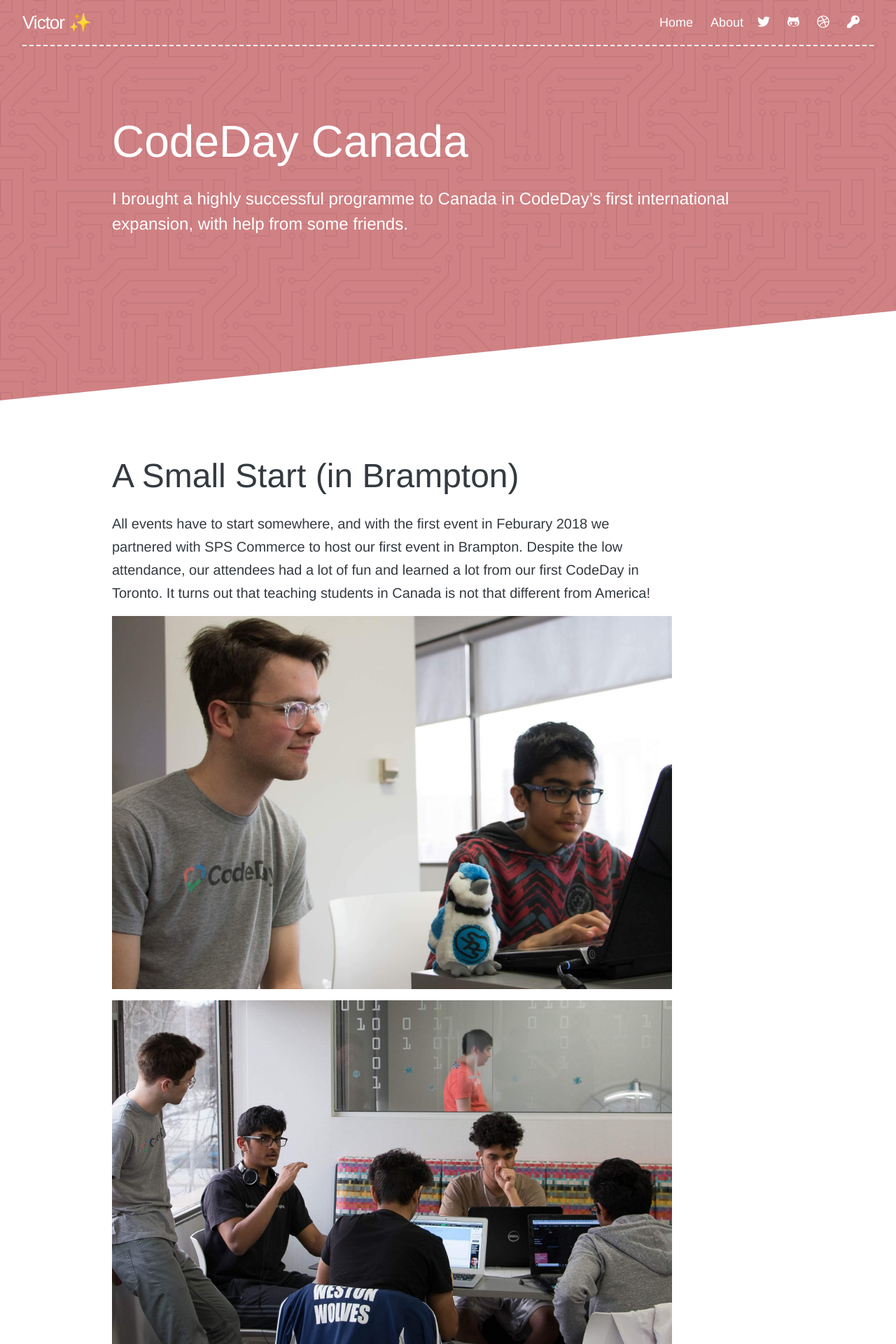
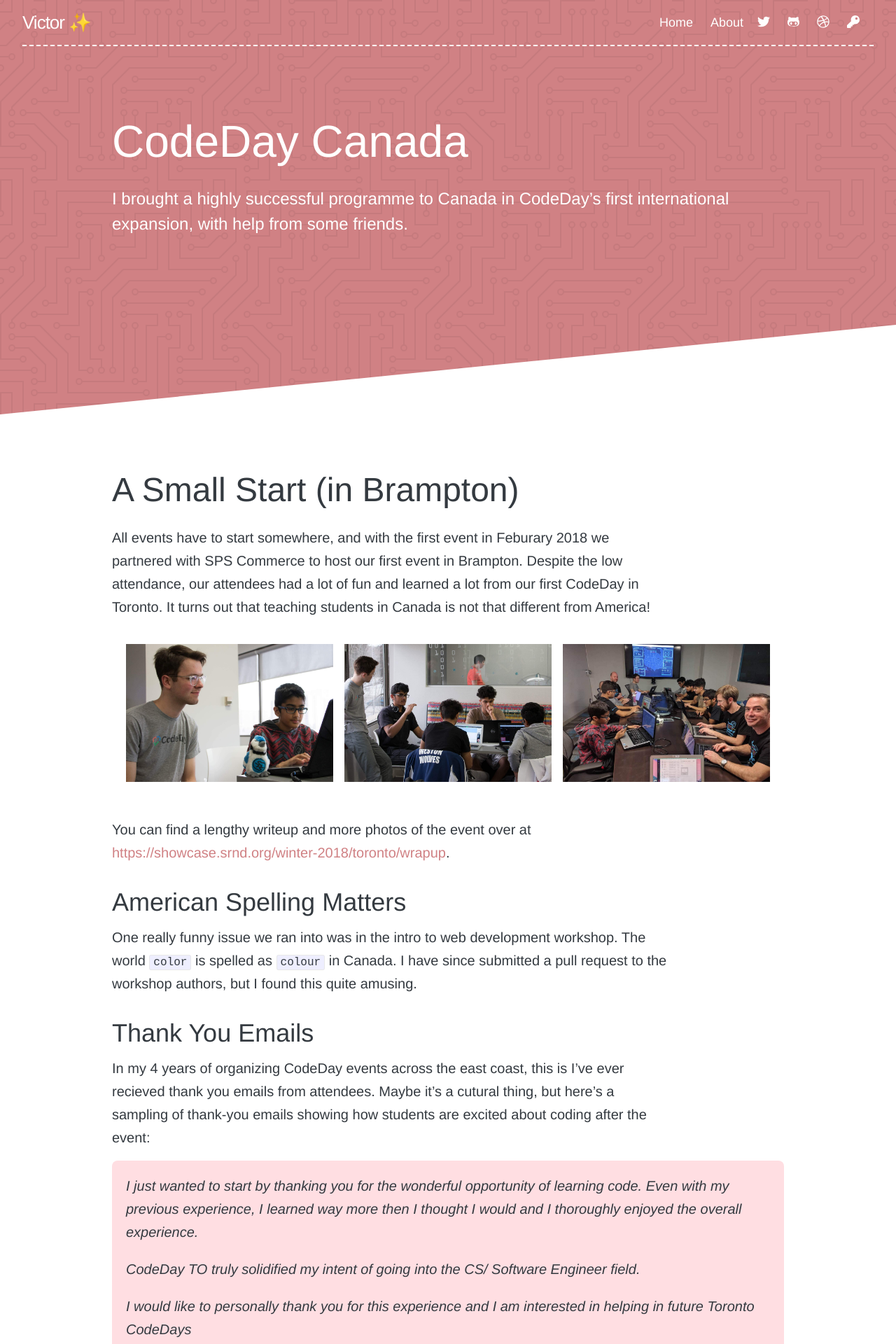
Before and after one commit to pixelyunicorn/2019-website-portfolio, a Jekyll site: the page built from _work/05-CodeDay-Toronto-17a9297d-dfa8-475f-8ba8-187d95f1c09c.md, in a window 1280 px wide. Shown: the top 1920 px of the page at 70% size. Built offline with Jekyll 4.4.1, drawn with Linux system fonts in a browser that asks for light colours; nearby versions of some CDN libraries; emoji names are drawn with the system emoji font; some web fonts are replaced.

```diff
--- a/_sass/_base.scss
+++ b/_sass/_base.scss
@@ -149,6 +149,7 @@ a {
 .lead, p.lead {
   font-size: 1.5rem;
   line-height: 1.5em;
+  margin-bottom: 1.5em;
   // font-family: $heading-font-family;
 }
 
@@ -256,6 +257,9 @@ header, section {
   }
   h1 {
     margin-top: 16vh;
+  }
+  h2 {
+    margin-top: 1em;
   }
 }
 
--- a/_work/05-CodeDay-Toronto-17a9297d-dfa8-475f-8ba8-187d95f1c09c.md
+++ b/_work/05-CodeDay-Toronto-17a9297d-dfa8-475f-8ba8-187d95f1c09c.md
@@ -27,11 +27,13 @@ pattern: hero-patterns/circuit-board-05.svg
 
 All events have to start somewhere, and with the first event in Feburary 2018 we partnered with SPS Commerce to host our first event in Brampton. Despite the low attendance, our attendees had a lot of fun and learned a lot from our first CodeDay in Toronto. It turns out that teaching students in Canada is not that different from America!
 
-![A mentor is helping a studnet learn to code.]({{site.baseurl}}/media/work/codeday/to-w2018-photo1.jpg)
-
-![Students are gathered at a table busy coding.]({{site.baseurl}}/media/work/codeday/to-w2018-photo2.jpg)
-
-![Students are gathered at a table competiting against other CodeDay events in a capture the flag competition.]({{site.baseurl}}/media/work/codeday/to-w2018-photo3.jpg)
+<blockquote class="text-center">
+	<row>
+		<column class=""><img src="{{ site.baseurl }}/media/work/codeday/to-w2018-photo1.jpg" alt="A mentor is helping a studnet learn to code."></column>
+		<column class=""><img src="{{ site.baseurl }}/media/work/codeday/to-w2018-photo2.jpg" alt="Students are gathered at a table busy coding."></column>
+		<column class=""><img src="{{ site.baseurl }}/media/work/codeday/to-w2018-photo3.jpg" alt="Students are gathered at a table competiting against other CodeDay events in a capture the flag competition."></column>
+	</row>
+</blockquote>
 
 You can find a lengthy writeup and more photos of the event over at [https://showcase.srnd.org/winter-2018/toronto/wrapup](https://showcase.srnd.org/winter-2018/toronto/wrapup).
 
```
Also changed, not shown: _work/00-SEPTA-522aa8a7-aa99-4e64-8aa6-1e1ddba5cdee.md (+9 -5 lines), _work/03-Everfree-Northwest-f9c137a6-fc71-4910-8caa-ffa3a993666f.md (+4 -2 lines), media/work/codeday/to-w2018-photo3.jpg.
